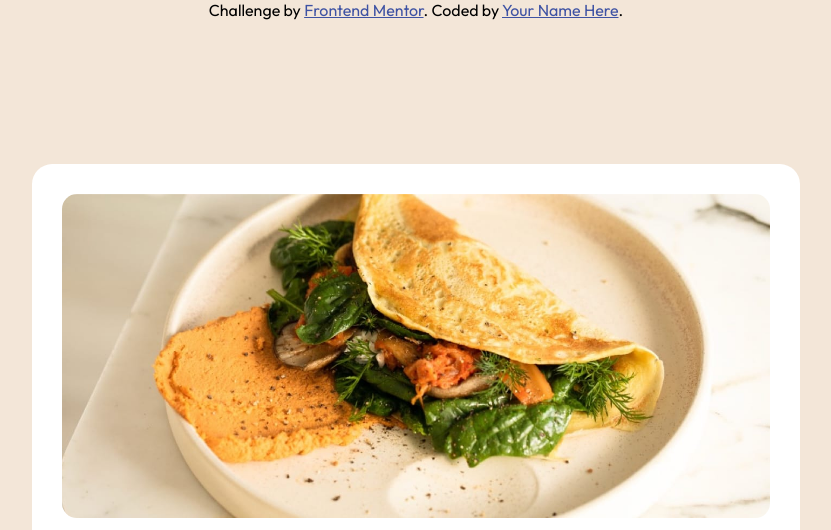
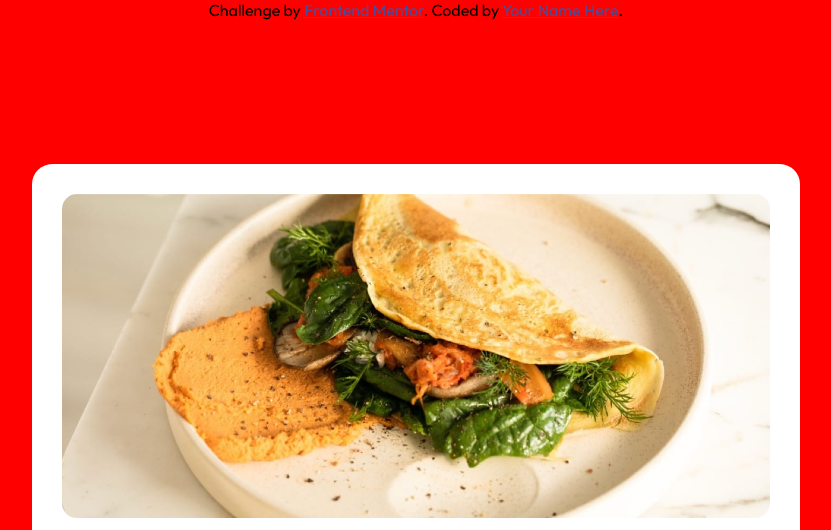
Before and after one commit to G648/recipePage, a plain HTML site: page index.html in a window 1280 px wide. Shown: the top 530 px of the page, without its empty margins (224-1055 px from the left). Drawn offline with Linux system fonts and the light colour scheme.

Commit message:
atualizando background body

```diff
--- a/styles/style.css
+++ b/styles/style.css
@@ -31,7 +31,7 @@
 }
 
 body {
-    background-color: var(--Eggshell);
+    background-color: red;
 }
 
 .container-project {
```
